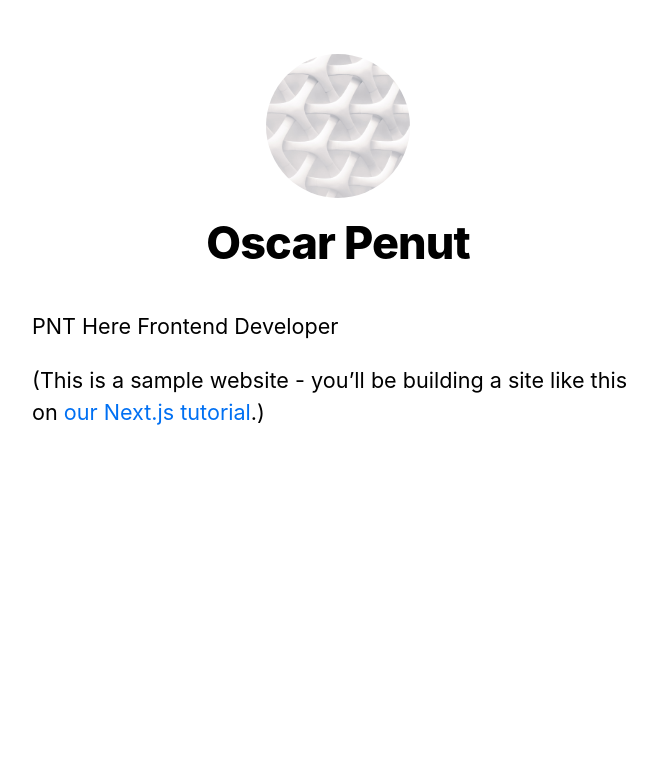
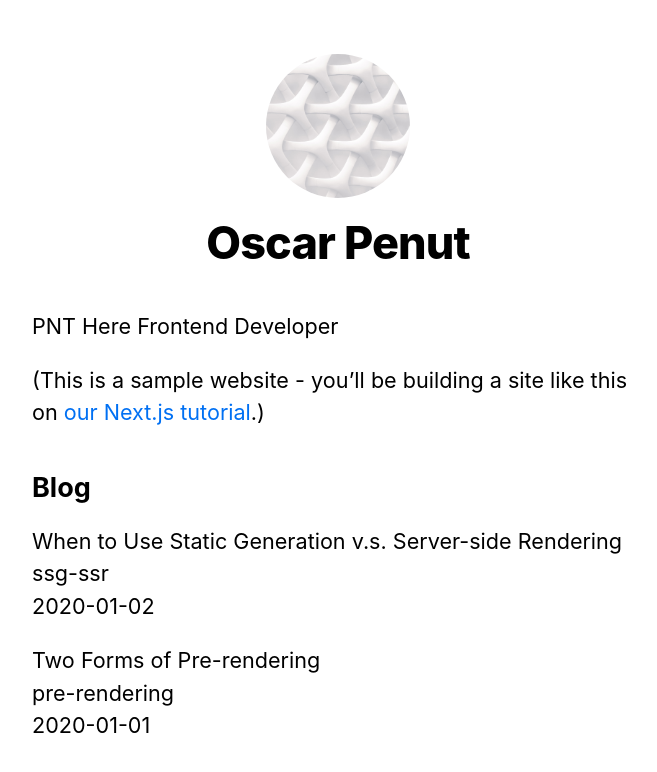
Before and after one commit to oepenut/nextjs-documentation-tutorial, a Next.js app: page / in a window 1280 px wide. Shown: the top 772 px of the page, without its empty margins (302-959 px from the left). Built offline with nearby package versions, Linux system fonts and the light colour scheme.

Commit message:
:sparkles: add posts to home page

```diff
--- a/pages/index.js
+++ b/pages/index.js
@@ -1,8 +1,18 @@
 import Head from 'next/head';
 import Layout, { siteTitle } from '../components/layout';
+import getSortedPostsData from '../lib/posts';
 import utilStyles from '../styles/utils.module.css';
 
-export default function Home() {
+export async function getStaticProps() {
+  const allPostsData = getSortedPostsData();
+  return {
+    props: {
+      allPostsData,
+    },
+  };
+}
+
+export default function Home({ allPostsData }) {
   return (
     <Layout home>
       <Head>
@@ -15,6 +25,20 @@
           <a href="https://nextjs.org/learn">our Next.js tutorial</a>.)
         </p>
       </section>
+      <section className={`${utilStyles.headingMd} ${utilStyles.padding1px}`}>
+        <h2 className={utilStyles.headingLg}>Blog</h2>
+        <ul className={utilStyles.list}>
+          {allPostsData.map(({ id, date, title }) => (
+            <li className={utilStyles.listItem} key={id}>
+              {title}
+              <br />
+              {id}
+              <br />
+              {date}
+            </li>
+          ))}
+        </ul>
+      </section>
     </Layout>
   );
 }
```
